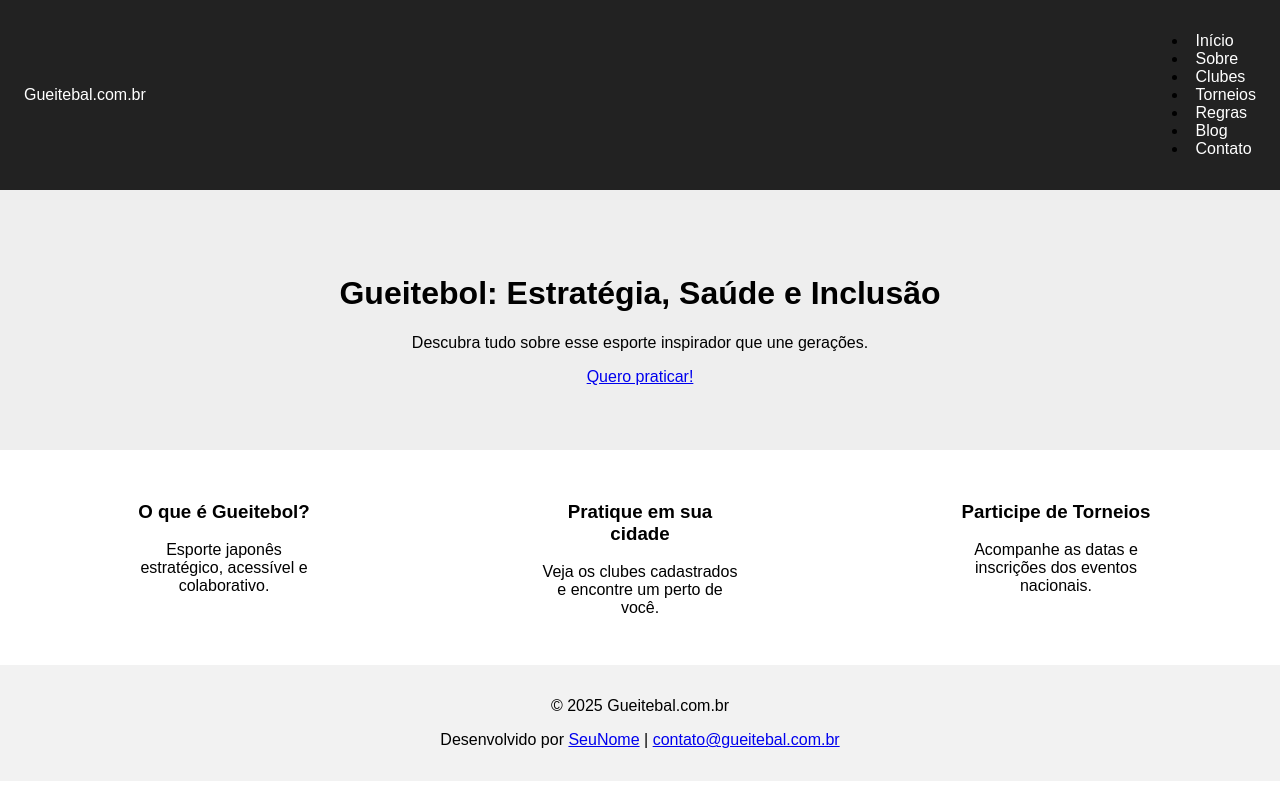
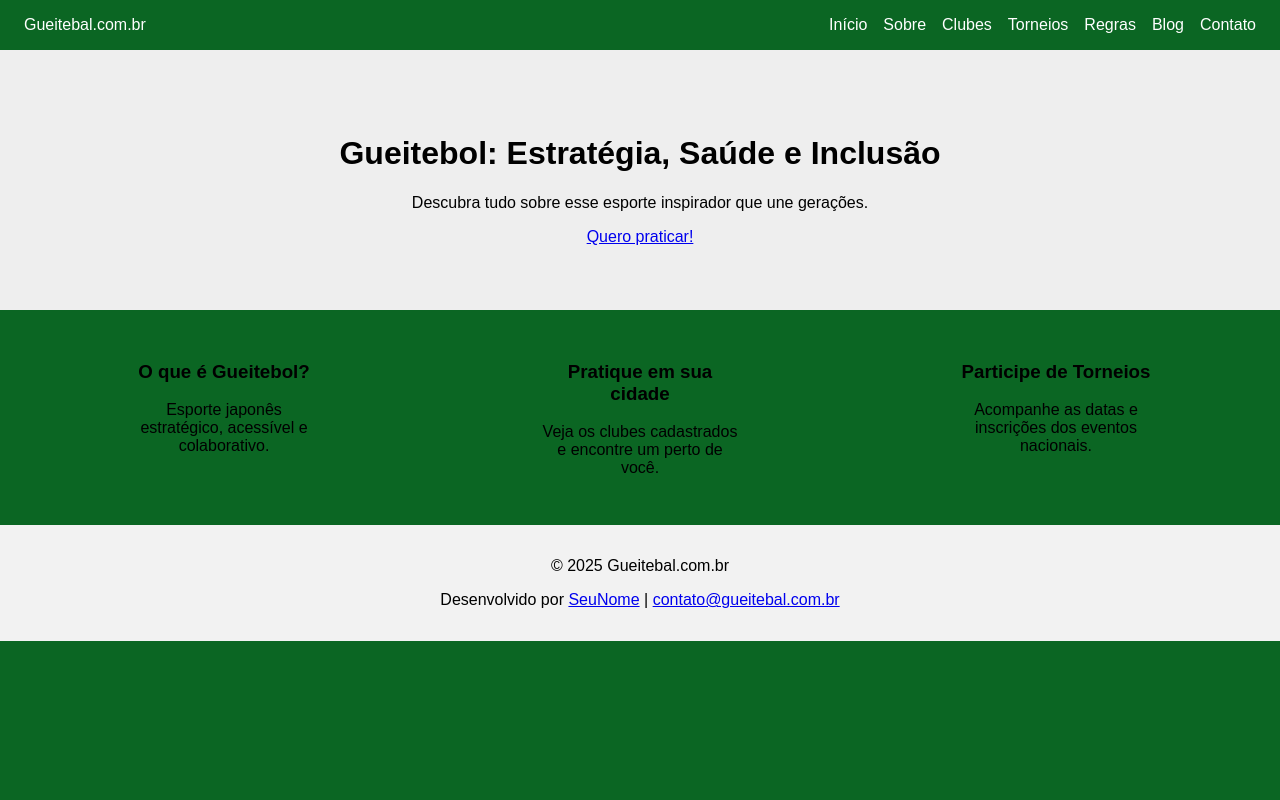
Before and after one commit to satochi-yamamoto/gueiteball, a React (Vite) app: page / in a window 1280 px wide. Built offline with nearby package versions, Linux system fonts and the light colour scheme.

Commit message:
Muda esquema de cores e organiza menu

```diff
--- a/src/App.css
+++ b/src/App.css
@@ -1,6 +1,8 @@
 body {
   margin: 0;
   font-family: Arial, Helvetica, sans-serif;
+  /* Cor de fundo verde escuro, substitui o preto anterior */
+  background-color: #0b6623;
 }
 
 .navbar {
@@ -8,13 +10,22 @@ body {
   align-items: center;
   justify-content: space-between;
   padding: 1rem;
-  background-color: #222;
+  /* Verde escuro lembrando tom de grama */
+  background-color: #0b6623;
 }
 
 .navbar a {
   color: white;
   text-decoration: none;
   margin: 0 0.5rem;
+}
+
+/* Menu de navegação alinhado horizontalmente */
+.nav-links {
+  display: flex;
+  list-style: none;
+  margin: 0;
+  padding: 0;
 }
 
 .footer {
```
